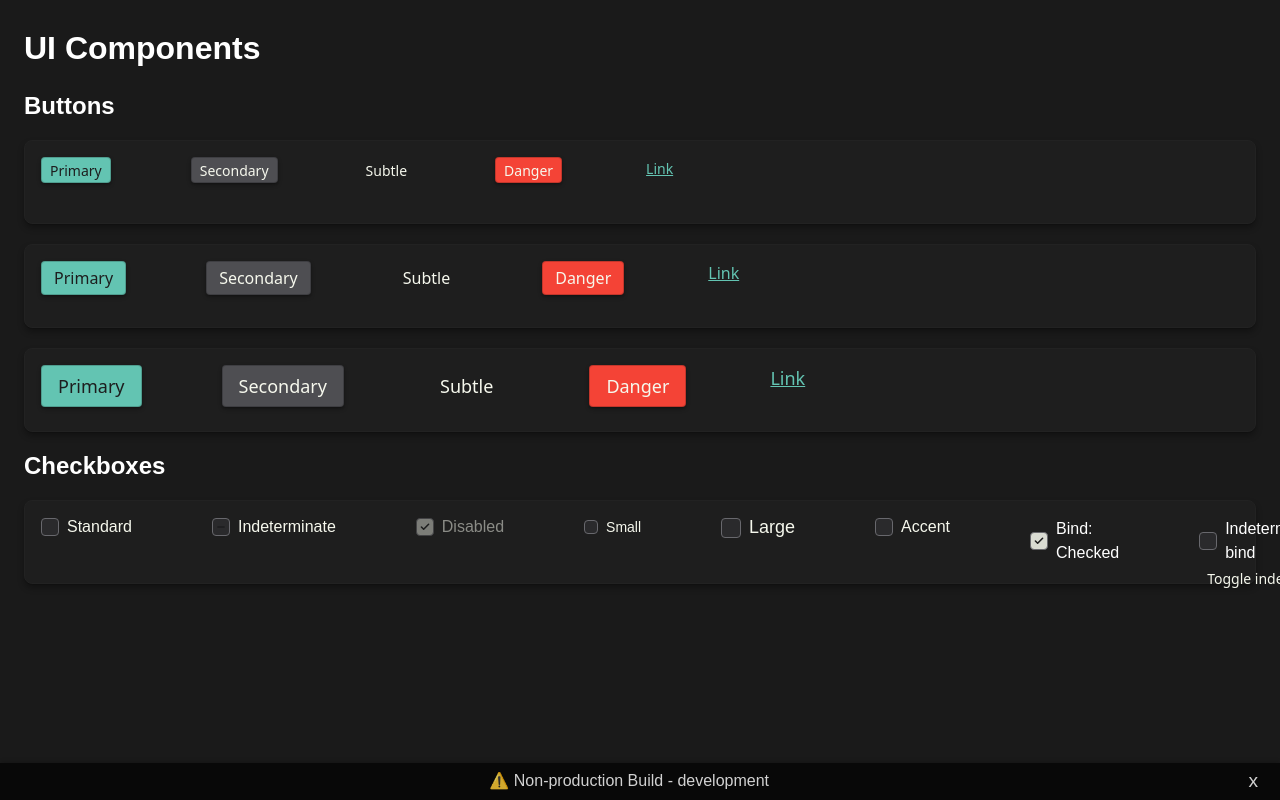
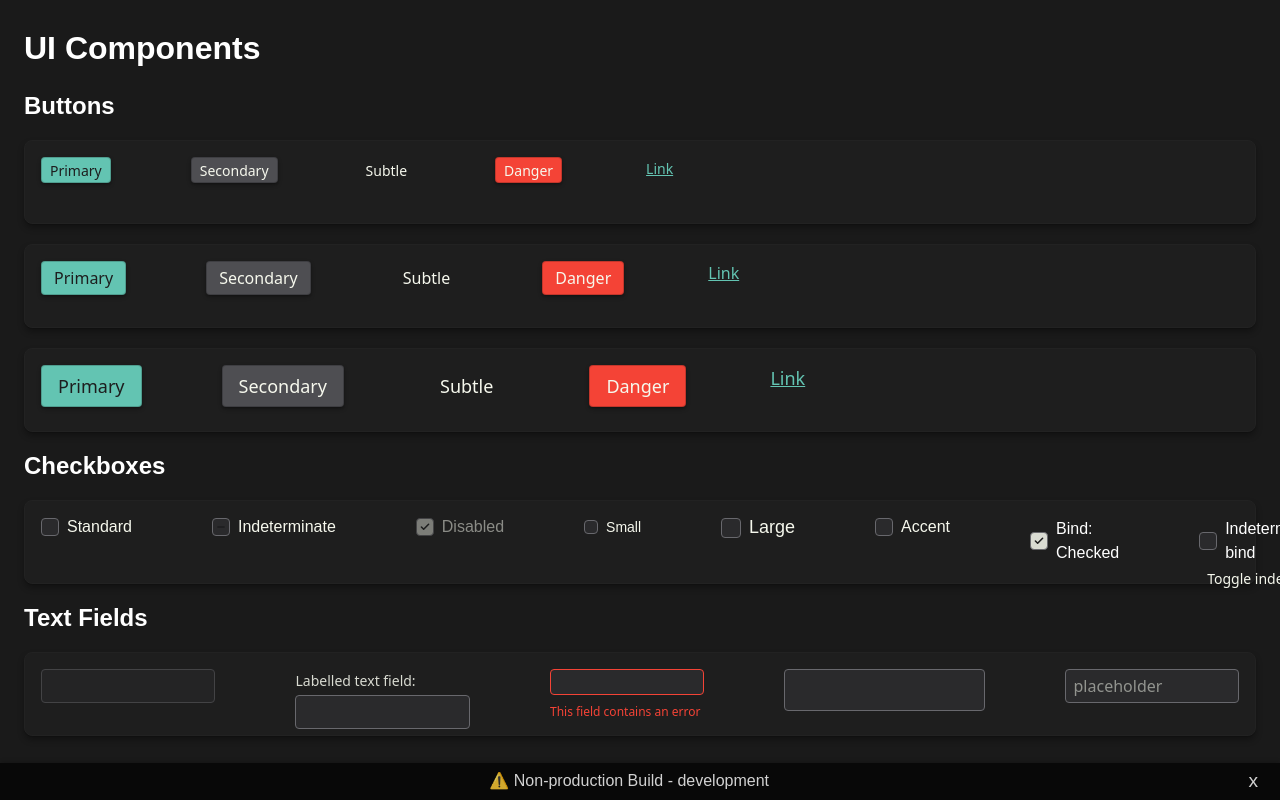
Before and after one commit to jacobpieper/conrad, a SvelteKit app: page /ui in a window 1280 px wide. Built offline with nearby package versions, Linux system fonts and the light colour scheme.

Commit message:
textfield

```diff
--- /dev/null
+++ b/src/lib/svelte/components/ui/TextField.svelte
@@ -0,0 +1,266 @@
+<script lang="ts">
+	export let type: 'text' | 'number' | 'search' | 'url' = 'text'
+	export let value: string = ''
+	export let placeholder: string = ''
+	export let label: string | undefined = undefined
+	export let size: 'small' | 'medium' | 'large' = 'medium'
+	export let disabled: boolean = false
+	export let required: boolean = false
+	export let name: string | undefined = undefined
+	export let id: string | undefined = undefined
+	export let fullWidth: boolean = false
+	export let error: string | undefined = undefined
+	export let helperText: string | undefined = undefined
+	export let icon: string | undefined = undefined
+	export let trailingIcon: string | undefined = undefined
+	export let readonly: boolean = false
+	export let autocomplete: string | undefined = undefined
+	export let maxlength: number | undefined = undefined
+	export let minlength: number | undefined = undefined
+	export let pattern: string | undefined = undefined
+
+	function getInputClasses() {
+		return [
+			'input-container',
+			`input-${size}`,
+			fullWidth ? 'input-full-width' : '',
+			error ? 'input-error' : '',
+			disabled ? 'input-disabled' : '',
+			icon ? 'has-icon' : '',
+			trailingIcon ? 'has-trailing-icon' : '',
+		]
+			.filter(Boolean)
+			.join(' ')
+	}
+
+	const uniqueId = id || `input-${Math.random().toString(36).slice(2, 11)}`
+</script>
+
+<div class={getInputClasses()}>
+	{#if label}
+		<label for={uniqueId} class="input-label">
+			{label}
+			{#if required}
+				<span class="required-indicator">*</span>
+			{/if}
+		</label>
+	{/if}
+
+	<div class="input=wrapper">
+		{#if icon}
+			<span class="input-icon leading-icon">
+				{icon}
+			</span>
+		{/if}
+
+		<input
+			{type}
+			bind:value
+			{name}
+			id={uniqueId}
+			class="text-input"
+			{placeholder}
+			{disabled}
+			{required}
+			{readonly}
+			aria-invalid={!!error}
+			aria-describedby={error
+				? `${uniqueId}-error`
+				: helperText
+					? `${uniqueId}
+      -help`
+					: undefined}
+			{maxlength}
+			{minlength}
+			{pattern}
+			on:focus
+			on:blur
+			on:input
+			on:change
+			on:keydown
+			on:keyup
+			on:keypress
+		/>
+
+		{#if trailingIcon}
+			<span class="input-icon trailing-icon">
+				{trailingIcon}
+			</span>
+		{/if}
+	</div>
+
+	{#if error}
+		<div class="input-message error-message" id={`${uniqueId}-error`}>
+			{error}
+		</div>
+	{:else if helperText}
+		<div class="input-message help-text" id={`${uniqueId}-helper`}>
+			{helperText}
+		</div>
+	{/if}
+</div>
+
+<style>
+	.input-container {
+		display: inline-flex;
+		flex-direction: column;
+		gap: var(--space-1);
+		font-family: var(--font-family-sans);
+	}
+
+	.input-full-width {
+		width: 100%;
+	}
+
+	.input-label {
+		color: var(--color-text-secondary);
+		font-size: var(--font-size-sm);
+		font-weight: var(--font-weight-medium);
+		user-select: none;
+	}
+
+	.required-indicator {
+		color: var(--color-error-1);
+		margin-left: var(--space-1);
+	}
+
+	.input-wrapper {
+		position: relative;
+		display: flex;
+		align-items: center;
+		width: 100%;
+	}
+
+	.text-input {
+		width: 100%;
+		padding: var(--space-2);
+		color: var(--color-text-primary);
+		background-color: var(--color-background-input);
+		border: var(--border-width-thin) solid var(--color-border-input);
+		border-radius: var(--border-radius-md);
+		font-family: inherit;
+		font-size: inherit;
+		line-height: var(--line-height-normal);
+		transition: var(--transition-standard);
+	}
+
+	.text-input::placeholder {
+		color: var(--color-text-placeholder);
+	}
+
+	.text-input:focus {
+		outline: none;
+		border-color: var(--color-accent-2);
+		box-shadow: 0 0 0 1px var(--color-accent-2);
+	}
+
+	.input-icon {
+		position: absolute;
+		display: flex;
+		align-items: center;
+		justify-content: center;
+		color: var(--color-icon-secondary);
+		pointer-events: none;
+	}
+
+	.leading-icon {
+		left: var(--space-2);
+	}
+
+	.trailing-icon {
+		right: var(--space-2);
+	}
+
+	.has-icon .text-input {
+		padding-left: calc(var(--space-2) * 2 + 1rem);
+	}
+
+	.has-trailing-icon .text-input {
+		padding-right: calc(var(--space-2) * 2 + 1rem);
+	}
+
+	.input-error .text-input {
+		border-color: var(--color-error-1);
+	}
+
+	.input-error .text-input:focus {
+		box-shadow: 0 0 0 1px var(--color-error-1);
+	}
+
+	.input-disabled {
+		opacity: 0.5;
+		cursor: not-allowed;
+	}
+
+	.input-disabled .text-input {
+		cursor: not-allowed;
+	}
+
+	.input-message {
+		font-size: var(--font-size-xs);
+		margin-top: var(--space-1);
+	}
+
+	.error-message {
+		color: var(--color-error-1);
+	}
+
+	.helper-text {
+		color: var(--color-text-tertiary);
+	}
+
+	/* Sizes */
+	.input-small .text-input {
+		height: var(--height-input-sm);
+		font-size: var(--font-size-sm);
+		padding: 0 var(--space-2);
+	}
+
+	.input-medium .text-input {
+		height: var(--height-input-md);
+		font-size: var(--font-size-md);
+		padding: 0 var(--space-2);
+	}
+
+	.input-large .text-input {
+		height: var(--height-input-lg);
+		font-size: var(--font-size-lg);
+		padding: 0 var(--space-3);
+	}
+
+	.input-small .input-icon {
+		font-size: var(--font-size-sm);
+	}
+
+	.input-medium .input-icon {
+		font-size: var(--font-size-md);
+	}
+
+	.input-large .input-icon {
+		font-size: var(--font-size-lg);
+	}
+
+	.input-small.has-icon .text-input {
+		padding-left: calc(var(--space-2) * 2 + var(--font-size-sm));
+	}
+
+	.input-medium.has-icon .text-input {
+		padding-left: calc(var(--space-3) * 2 + var(--font-size-md));
+	}
+
+	.input-large.has-icon .text-input {
+		padding-left: calc(var(--space-4) * 2 + var(--font-size-lg));
+	}
+
+	.input-small.has-trailing-icon .text-input {
+		padding-right: calc(var(--space-2) * 2 + var(--font-size-sm));
+	}
+
+	.input-medium.has-trailing-icon .text-input {
+		padding-right: calc(var(--space-3) * 2 + var(--font-size-md));
+	}
+
+	.input-large.has-trailing-icon .text-input {
+		padding-right: calc(var(--space-4) * 2 + var(--font-size-lg));
+	}
+</style>
--- a/src/routes/ui/+page.svelte
+++ b/src/routes/ui/+page.svelte
@@ -1,6 +1,7 @@
 <script lang="ts">
 	import Button from '$lib/svelte/components/ui/Button.svelte'
 	import CheckBox from '$lib/svelte/components/ui/Checkbox.svelte'
+	import TextField from '$lib/svelte/components/ui/TextField.svelte'
 
 	let isChecked = true
 	let isIndeterminate = false
@@ -8,6 +9,7 @@
 
 <div class="container">
 	<h1>UI Components</h1>
+
 	<h2>Buttons</h2>
 	<div class="groups">
 		<div class="button-container sub-container">
@@ -100,6 +102,26 @@
 			</div>
 		</div>
 	</div>
+	<h2>Text Fields</h2>
+	<div class="groups">
+		<div class="button-container sub-container">
+			<div class="sub-sub-container">
+				<TextField disabled />
+			</div>
+			<div class="sub-sub-container">
+				<TextField label="Labelled text field:" />
+			</div>
+			<div class="sub-sub-container">
+				<TextField required error="This field contains an error" size="small" />
+			</div>
+			<div class="sub-sub-container">
+				<TextField size="large" />
+			</div>
+			<div class="sub-sub-container">
+				<TextField placeholder="placeholder" />
+			</div>
+		</div>
+	</div>
 </div>
 
 <style>
```
